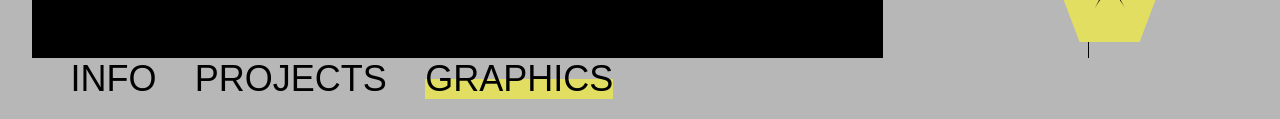
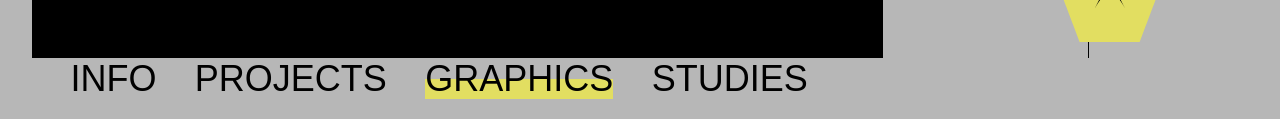
Before and after one commit to Constanzia/cryxtalcoffin, a plain HTML site: page docs/graphics.html in a window 1280 px wide. Shown: the part 678-797 px from the top of the page. Drawn offline with Linux system fonts and the light colour scheme.

Commit message:
Update graphics.html

```diff
--- a/docs/graphics.html
+++ b/docs/graphics.html
@@ -241,6 +241,11 @@
                 <gotohere>GRAPHICS</gotohere>
 
             </div>
+              <div class=goto>
+                <a href="https://constanzia.github.io/type-test-2021/index.html">
+                    <gototext>STUDIES</gototext>
+                </a>
+            </div>
 <!--             <div class=goto>
                 <a href="socialmedia.html">
                     <gototext>SocialMediaPosts</gototext>
```
